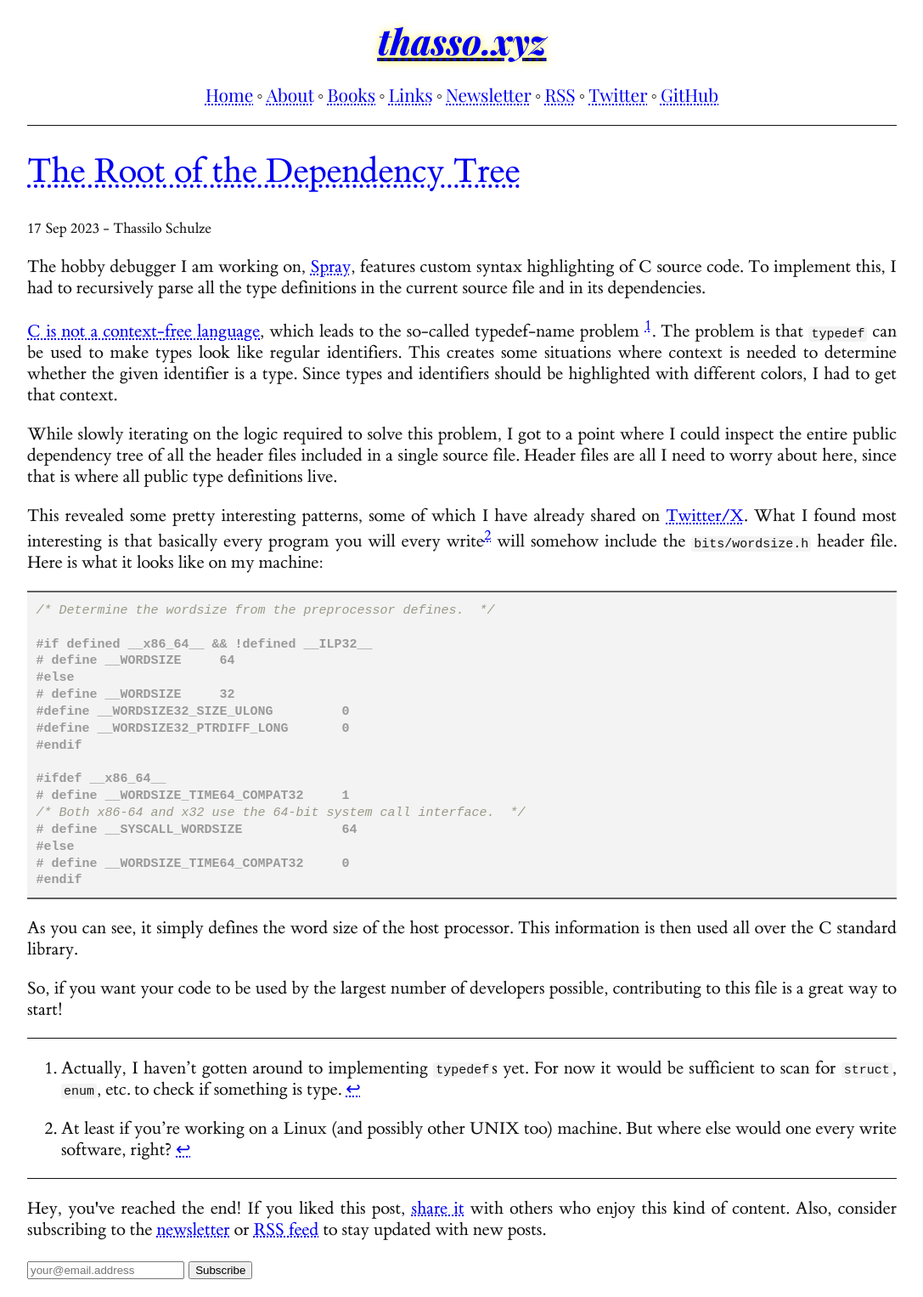
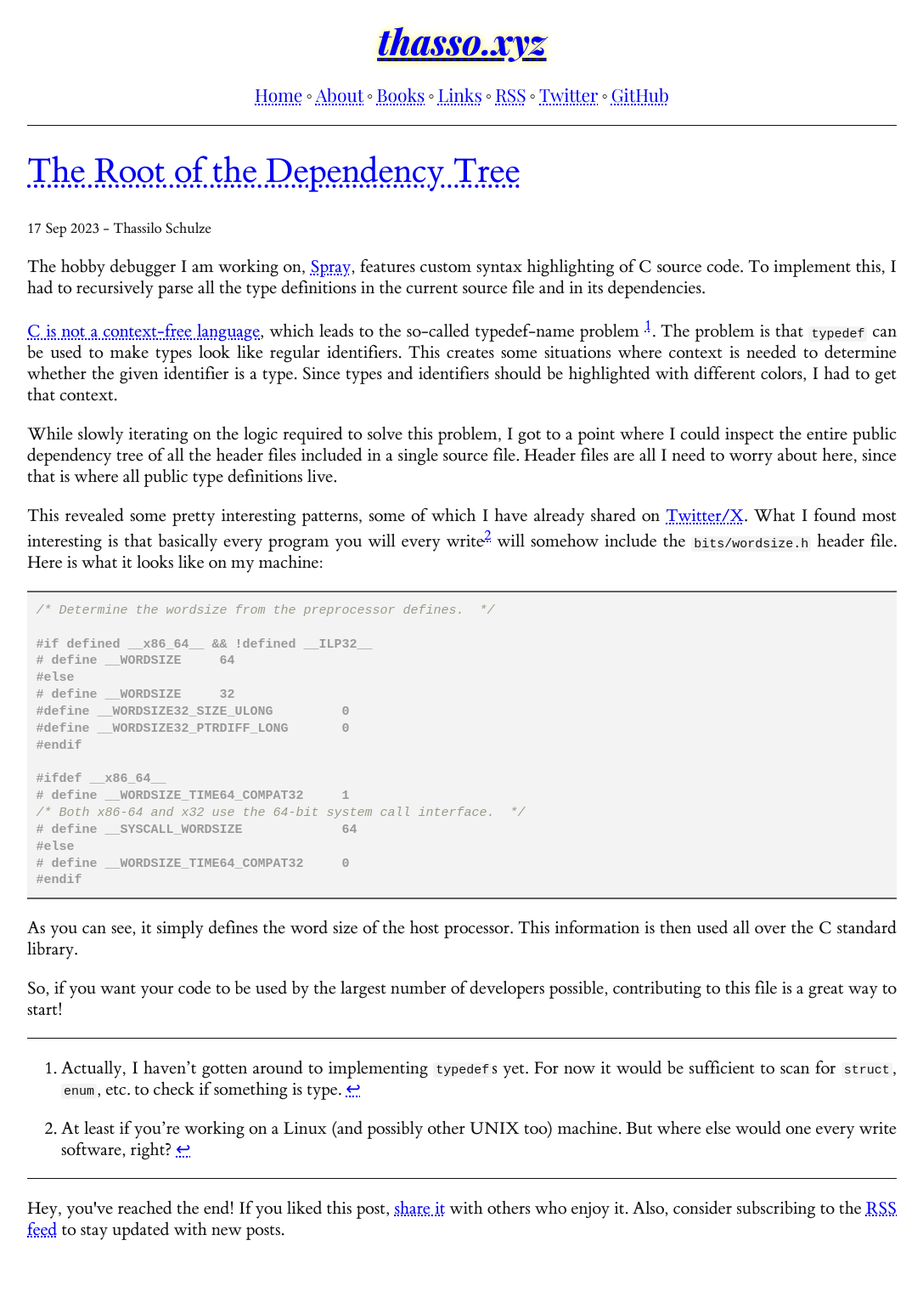
Before and after one commit to vincentbernat/thass0.github.io, a Jekyll site: the page built from _posts/2023-09-17-the-root-of-the-dependency-tree.md, in a window 1280 px wide. Shown: the whole page at 85% size, without its empty margins (96-1183 px from the left). Built offline with Jekyll 4.4.1, drawn with Linux system fonts in a browser that asks for light colours; after the commit the page ends 1480 px from its top, so only the background shows below that.

Commit message:
Remove newsletter

```diff
--- a/_data/navigation.yml
+++ b/_data/navigation.yml
@@ -6,8 +6,6 @@
   url: /books.html
 - title: Links
   url: /links.html
-- title: Newsletter
-  url: /newsletter.html
 - title: RSS
   url: /feed.xml
 - title: Twitter
--- a/_layouts/post.html
+++ b/_layouts/post.html
@@ -18,13 +18,10 @@ layout: default
 <p>
     Hey, you've reached the end! If you liked this post,
     <a rel="noopener" href="#share-links">share it</a>
-    with others who enjoy this kind of content.
+    with others who enjoy it.
     Also, consider subscribing to the
-    <a ref="noopener" href="#bd-email">newsletter</a> or
     <a href="{{ '/atom.xml' | absolute_url }}" target="_blank">RSS feed</a>
     to stay updated with new posts.
-
-    {% include subscribe_form.html %}
 </p>
 
 <!-- Mathjax -->
```
Also changed, not shown: newsletter.md (deleted, +0 -10 lines).
